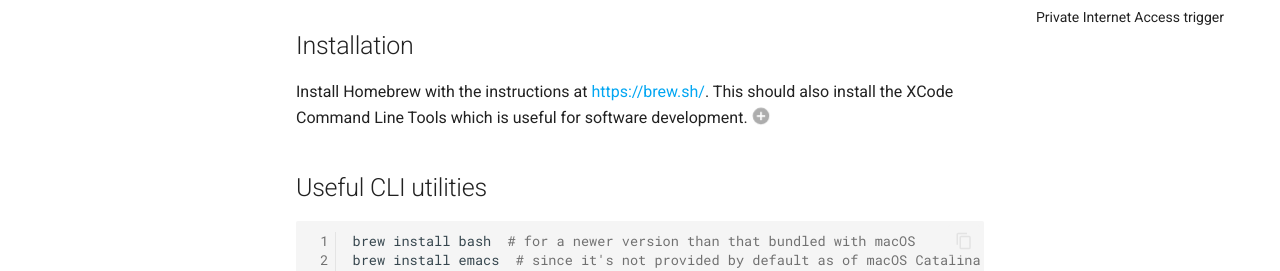
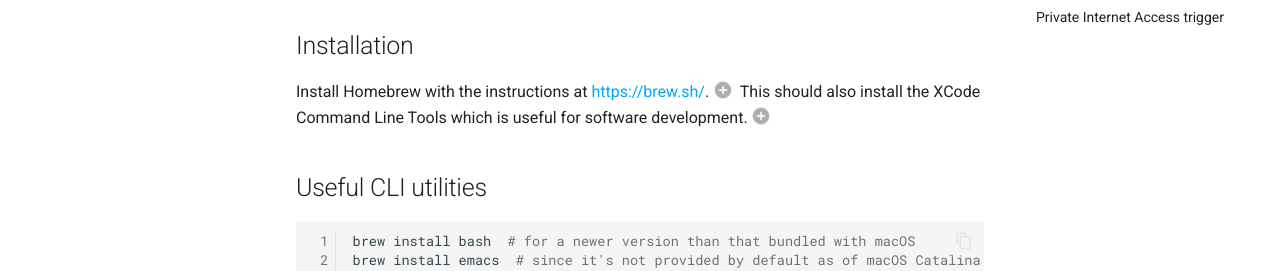
Before and after one commit to eshwen/macOS-setup, an MkDocs documentation site: the page built from docs/programs/homebrew.md, in a window 1280 px wide and 900 px high. Shown: the part 358-629 px from the top of the window. Built offline with MkDocs 1.6.1 and Material for MkDocs 9.7.7, drawn with Linux system fonts in a browser that asks for light colours; comment, search, counter and statistics services are not loaded; the version menu is left out; part of the change alters nothing that is shown.

```diff
--- a/docs/programs/homebrew.md
+++ b/docs/programs/homebrew.md
@@ -6,10 +6,11 @@ It should keep them up to date without requiring conscious individual checks, an
 
 ## Installation
 
-Install Homebrew with the instructions at <https://brew.sh/>. This should also install the XCode Command Line Tools which is useful for software development.(1)
+Install Homebrew with the instructions at <https://brew.sh/>.(1) This should also install the XCode Command Line Tools which is useful for software development.(2)
 { .annotate }
 
-1. The manpage is at <https://docs.brew.sh/Manpage>, containing a bunch of useful commands like `autoremove` (to remove unused dependencies).
+1. You may need to manually add the Homebrew executable to your `PATH`. See [cli.md/#zshrc](./cli.md/#zshrc)
+2. The manpage is at <https://docs.brew.sh/Manpage>, containing a bunch of useful commands like `autoremove` (to remove unused dependencies).
 
 ## Useful CLI utilities
 
```
